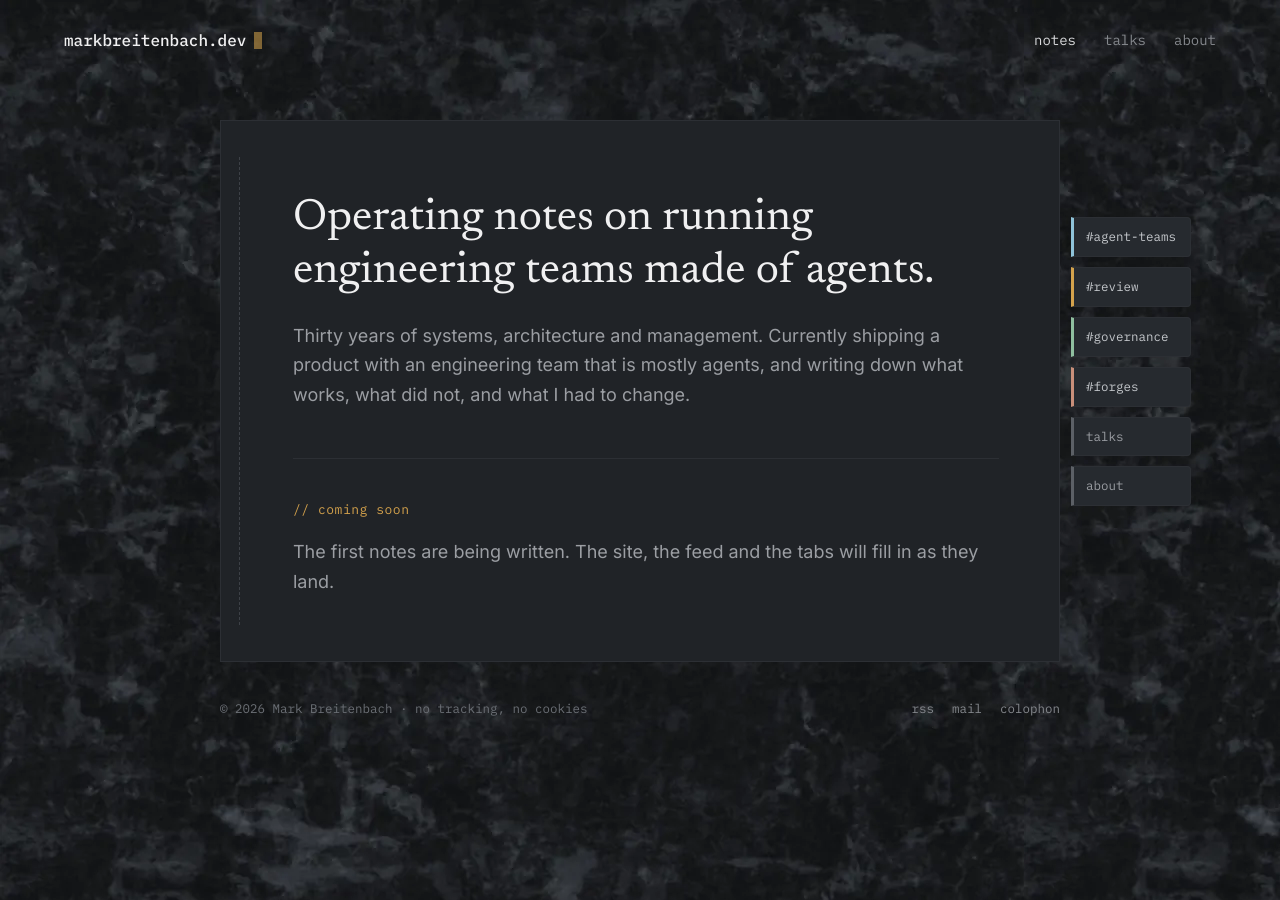
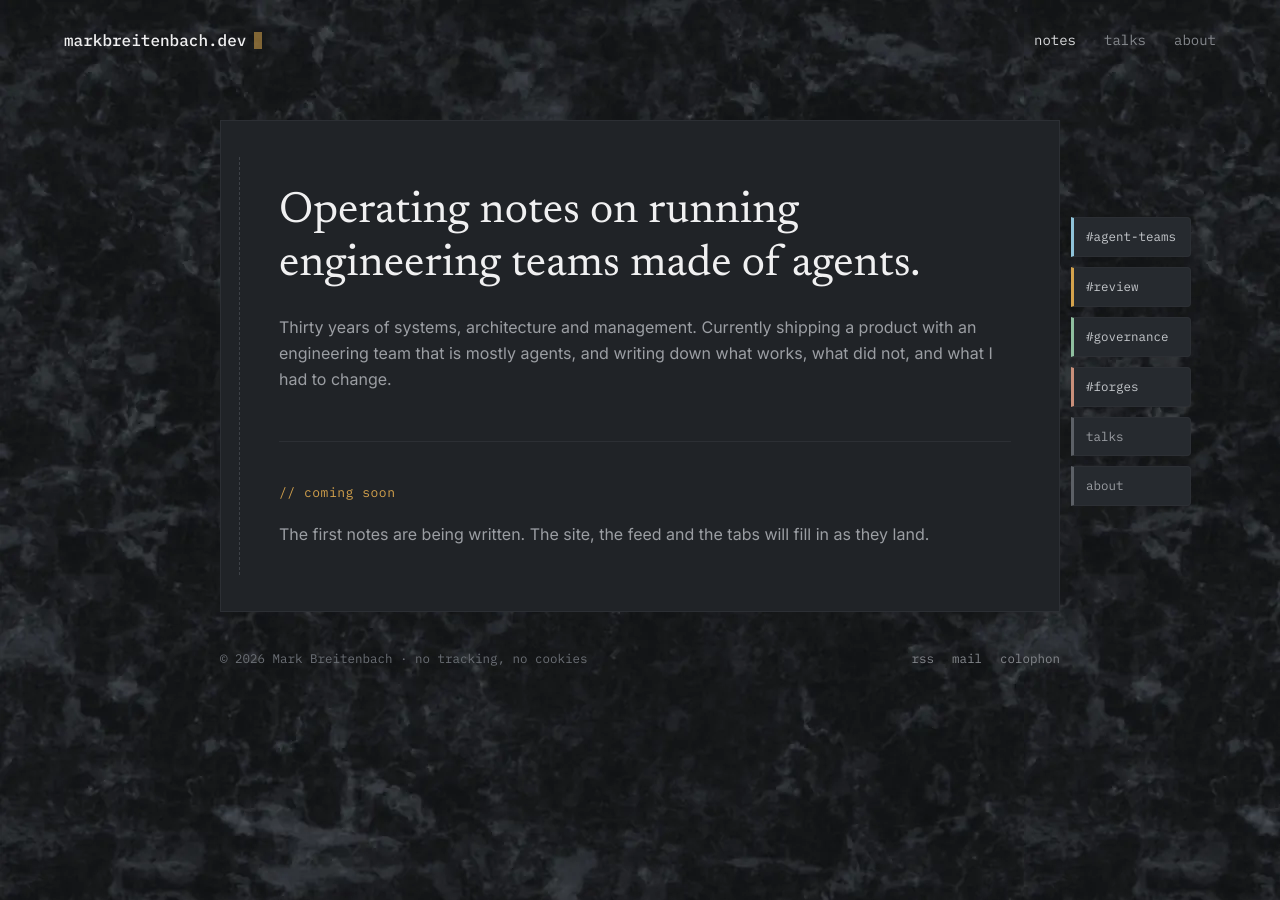
Before and after one commit to Zhinjio/markbreitenbach.dev, a Jekyll site: the page built from index.html, in a window 1280 px wide. Built offline with Jekyll 4.4.1, drawn with Linux system fonts in a browser that asks for light colours.

Commit message:
Tighten sheet margins and drop prose font size

```diff
--- a/assets/css/site.css
+++ b/assets/css/site.css
@@ -43,7 +43,7 @@ body {
   min-height: 100vh;
   color: var(--ink);
   font-family: var(--sans);
-  font-size: 19px;
+  font-size: 17px;
   line-height: 1.75;
   background-color: var(--ground);
   background-image: url('/assets/img/ground.webp');
@@ -104,7 +104,7 @@ a:hover { color: var(--accent-hover); text-decoration: underline; text-underline
   width: 100%;
   max-width: var(--sheet-w);
   margin-top: 40px;
-  padding: 72px 60px 64px 72px;
+  padding: 65px 48px 64px 58px;
   background: var(--sheet);
   border: 1px solid var(--sheet-edge);
 }
@@ -154,7 +154,7 @@ a:hover { color: var(--accent-hover); text-decoration: underline; text-underline
   font-weight: 400;
   color: var(--ink-strong);
 }
-.intro { margin: 22px 0 0; font-size: 18px; line-height: 1.65; color: var(--ink-soft); }
+.intro { margin: 22px 0 0; font-size: 16px; line-height: 1.65; color: var(--ink-soft); }
 
 .label {
   display: block;
@@ -228,10 +228,10 @@ a:hover { color: var(--accent-hover); text-decoration: underline; text-underline
 }
 
 @media (max-width: 720px) {
-  body { font-size: 17px; }
+  body { font-size: 16px; }
   .masthead { padding: 20px 0; }
   .sections { gap: 20px; }
-  .sheet { margin-top: 24px; padding: 48px 24px 40px 36px; }
+  .sheet { margin-top: 24px; padding: 43px 19px 40px 29px; }
   .binding { left: 12px; }
   .lede { font-size: 32px; }
   .now { grid-template-columns: 1fr; gap: 8px; }
@@ -248,7 +248,7 @@ a:hover { color: var(--accent-hover); text-decoration: underline; text-underline
   margin-top: 28px;
 }
 .colophon-list dt:first-child { margin-top: 0; }
-.colophon-list dd { margin: 8px 0 0; font-size: 17px; line-height: 1.7; color: var(--ink); }
+.colophon-list dd { margin: 8px 0 0; font-size: 15px; line-height: 1.7; color: var(--ink); }
 
 /* About page: the eras list ---------------------------------------------- */
 
@@ -264,7 +264,7 @@ a:hover { color: var(--accent-hover); text-decoration: underline; text-underline
 .eras li {
   position: relative;
   padding-left: 48px;
-  font-size: 17px;
+  font-size: 15px;
   line-height: 1.65;
   color: var(--ink);
 }
```
